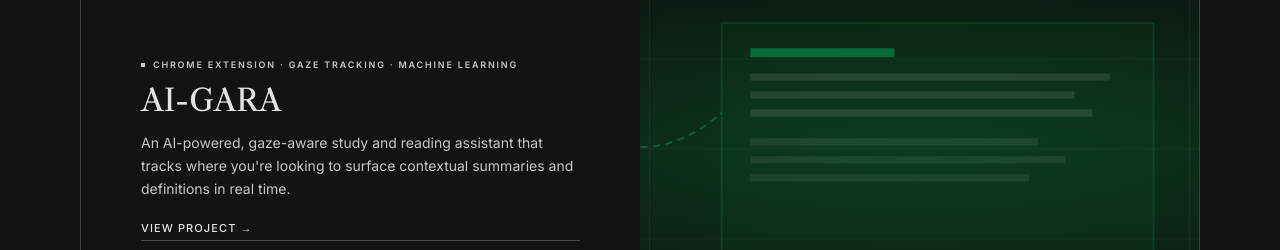
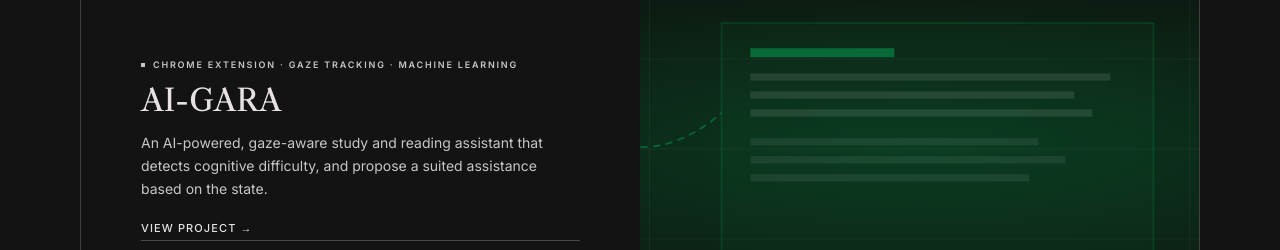
Before and after one commit to Cjayy77/cj-portfolio, a website: page index.html in a window 1280 px wide. Shown: the part 2040-2290 px from the top of the page. Drawn offline with nearby package versions, Linux system fonts and the light colour scheme.

Commit message:
Update index.html

```diff
--- a/index.html
+++ b/index.html
@@ -538,7 +538,7 @@ footer span{font-size:11px;color:var(--txt-dim);letter-spacing:0.06em}
       <div class="proj-meta">
         <p class="proj-tag">Chrome Extension · Gaze Tracking · Machine Learning</p>
         <h3 class="proj-title">AI-GARA</h3>
-        <p class="proj-desc">An AI-powered, gaze-aware study and reading assistant that tracks where you're looking to surface contextual summaries and definitions in real time.</p>
+        <p class="proj-desc">An AI-powered, gaze-aware study and reading assistant that detects cognitive difficulty, and propose a suited assistance based on the state.</p>
         <a href="https://github.com/Cjayy77/TL-DR" class="proj-link">View Project →</a>
       </div>
     </div>
```
